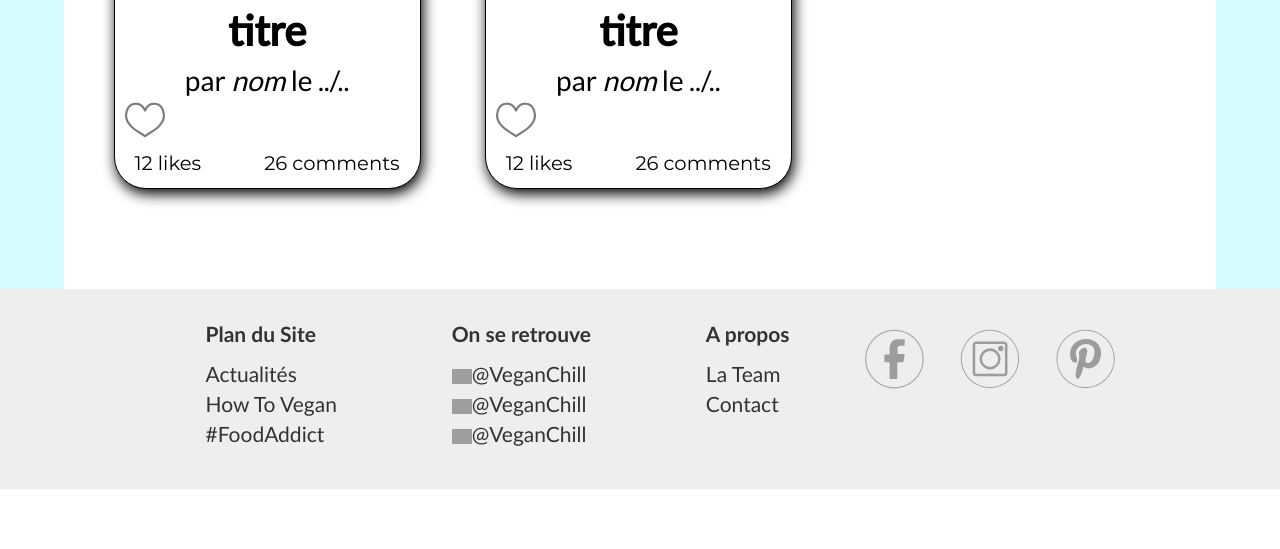
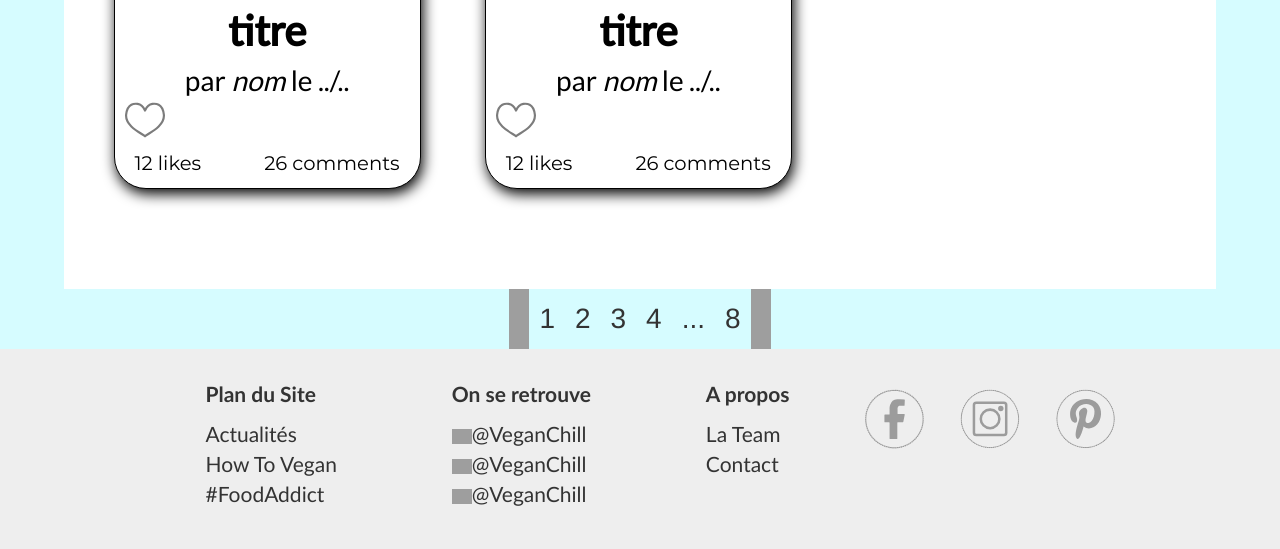
Before and after one commit to Pakopac/Veg-n-Chill, a PHP site: template views/article.html.twig in a window 1280 px wide. Shown: the part 1722-2271 px from the top of the page. Before the commit the page ends 2211 px from the top, so only its background shows below. Run offline with PHP 8.4, Linux system fonts and the light colour scheme; the template is opened without the code that fills it, so the values that code supplies are empty; some libraries are stand-ins or nearby versions; grey boxes are pictures that could not be loaded.

Commit message:
Added change page in desktop article page

```diff
--- a/assets/style.css
+++ b/assets/style.css
@@ -1062,7 +1062,10 @@ footer{
     display: none;
 }
 .divSearchArticle, .lastNewsWithNav{
-    font-size: 2em;
+    font-size: 1em;
+}
+.changePageArticleDesktop{
+    display: none;
 }
 @media (min-width: 480px) {
     .fa-bars, .closeMenuMobile, .backgroundHomeMobile1, .backgroundHomeMobile2{
@@ -1369,4 +1372,16 @@ footer{
     .botArticlePageMobile, .changePageArticleMobile{
         display: none;
     }
+    .changePageArticleDesktop{
+        font-size: 2em;
+        display: flex;
+        flex-direction: row;
+        justify-content: center;
+    }
+    .divSearchArticle, .lastNewsWithNav{
+        font-size: 2em;
+    }
+    .page1, .page2, .page3, .page4, .pageEtc, .page8{
+        margin: 10px;
+    }
 }
--- a/views/article.html.twig
+++ b/views/article.html.twig
@@ -77,6 +77,16 @@
                 </div>
             </a>
         </div>
+        <div class="changePageArticleDesktop">
+            <img src="./assets/images/back.svg" width="20px">
+            <div class="page1">1</div>
+            <div class="page2">2</div>
+            <div class="page3">3</div>
+            <div class="page4">4</div>
+            <div class="pageEtc">...</div>
+            <div class="page8">8</div>
+            <img src="./assets/images/next.svg" width="20px">
+        </div>
         <div class="changePageArticleMobile">
             <img src="./assets/images/btnChangePage1" width="50px">
             <img src="./assets/images/btnChangePage2" width="50px">
```
Also changed, not shown: assets/images/back.svg (added), assets/images/next.svg.
